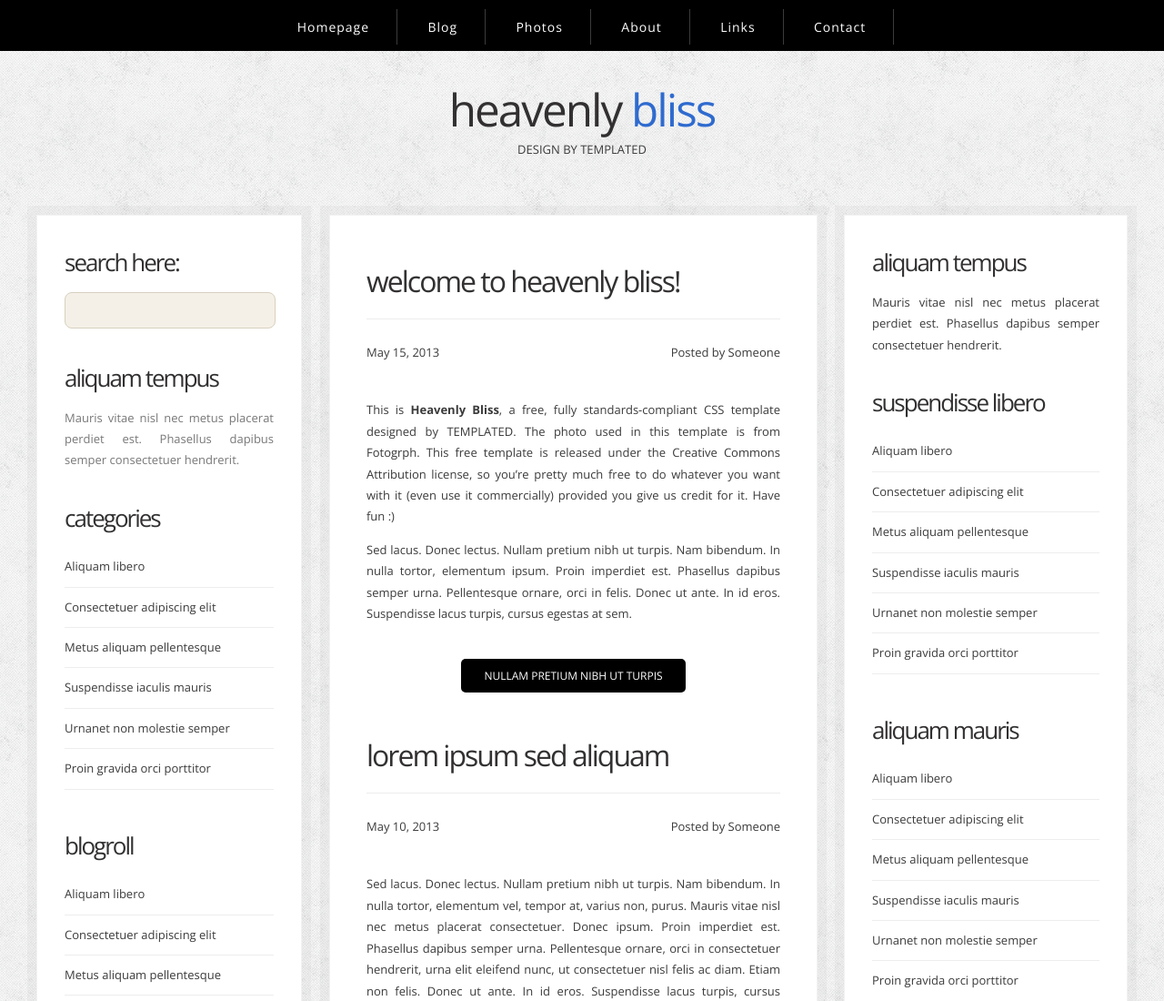
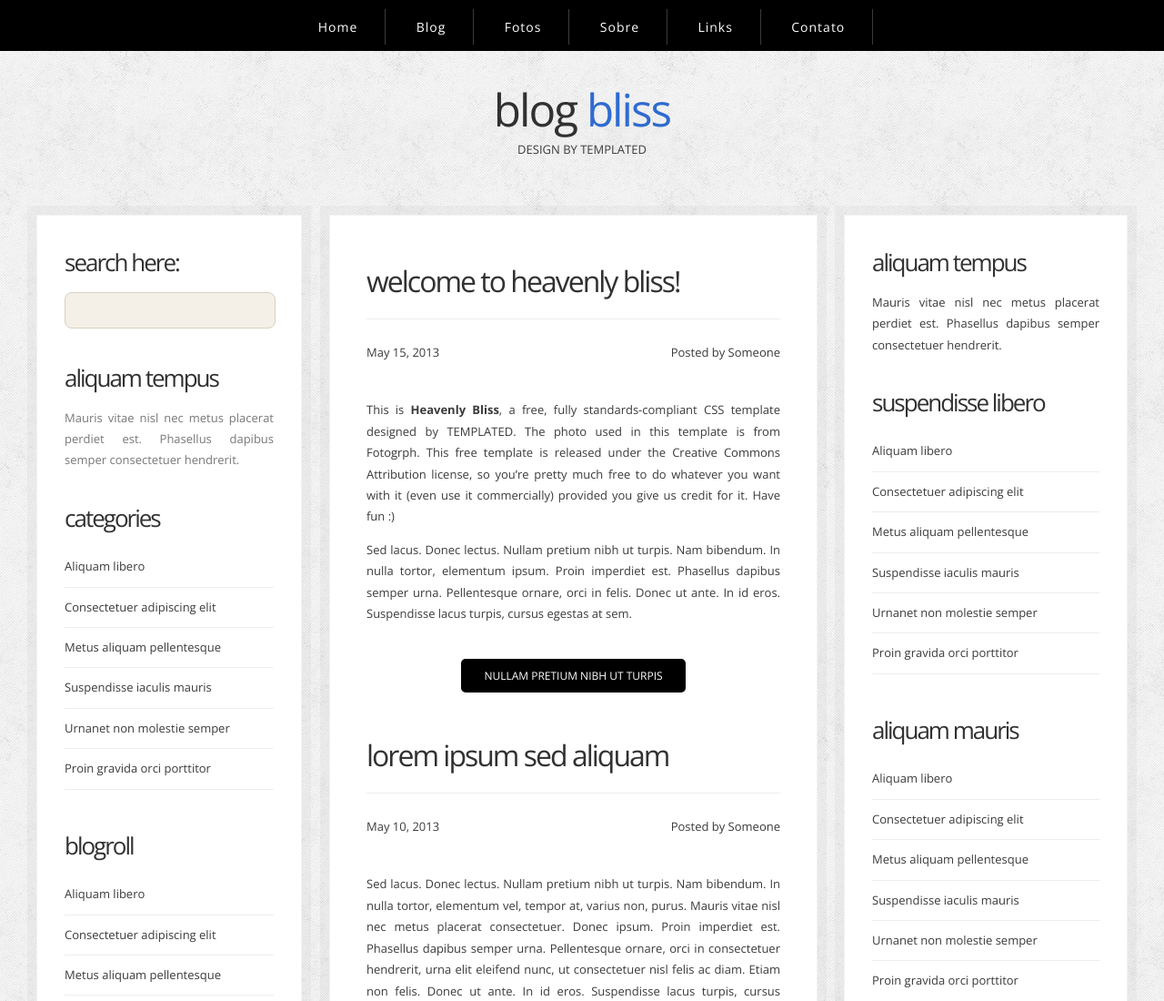
Before and after one commit to sergiosalinass/site, a plain HTML site: page index.html in a window 1280 px wide. Shown: the top 1100 px of the page at 91% size. Drawn offline with nearby package versions, Linux system fonts and the light colour scheme; files whose address does not match are found by name.

Commit message:
Update index.html

```diff
--- a/index.html
+++ b/index.html
@@ -23,12 +23,12 @@
 <div id="menu-wrapper">
 	<div id="menu">
 		<ul>
-			<li class="current_page_item"><a href="#">Homepage</a></li>
+			<li class="current_page_item"><a href="#">Home</a></li>
 			<li><a href="#">Blog</a></li>
-			<li><a href="#">Photos</a></li>
-			<li><a href="#">About</a></li>
+			<li><a href="#">Fotos</a></li>
+			<li><a href="#">Sobre</a></li>
 			<li><a href="#">Links</a></li>
-			<li><a href="#">Contact</a></li>
+			<li><a href="#">Contato</a></li>
 		</ul>
 	</div>
 	<!-- end #menu -->
@@ -37,7 +37,7 @@
 <div id="header-wrapper">
 	<div id="header">
 		<div id="logo">
-			<h1><a href="#">Heavenly <span>Bliss</span></a></h1>
+			<h1><a href="#">Blog <span>Bliss</span></a></h1>
 			<p>Design by <a href="http://templated.co" rel="nofollow">TEMPLATED</a></p>
 		</div>
 	</div>
```
